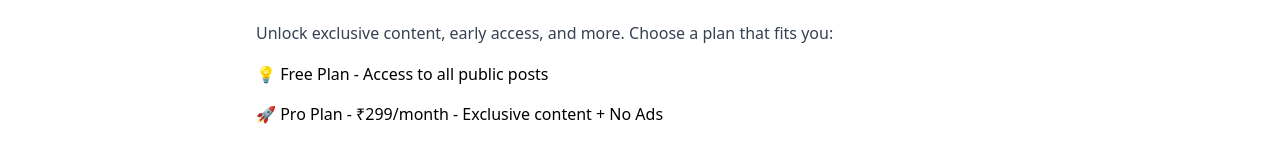
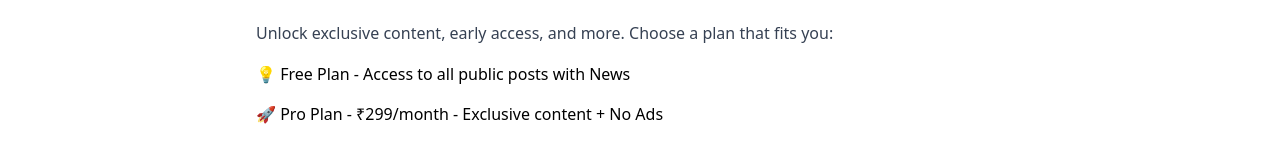
Before and after one commit to gauravshegokar93/World-blog, a React (Vite) app: page /subscription in a window 1280 px wide. Shown: the part 176-320 px from the top of the page. Built offline with nearby package versions, Linux system fonts and the light colour scheme.

Commit message:
update google

```diff
--- a/src/components/subscription.jsx
+++ b/src/components/subscription.jsx
@@ -6,7 +6,7 @@ export default function Subscription() {
         Unlock exclusive content, early access, and more. Choose a plan that fits you:
       </p>
       <ul className="mt-4 space-y-4">
-        <li>💡 Free Plan - Access to all public posts</li>
+        <li>💡 Free Plan - Access to all public posts with News</li>
         <li>🚀 Pro Plan - ₹299/month - Exclusive content + No Ads</li>
         <li>🏆 Lifetime - ₹1999 one-time - Everything included, forever!</li>
       </ul>
```
